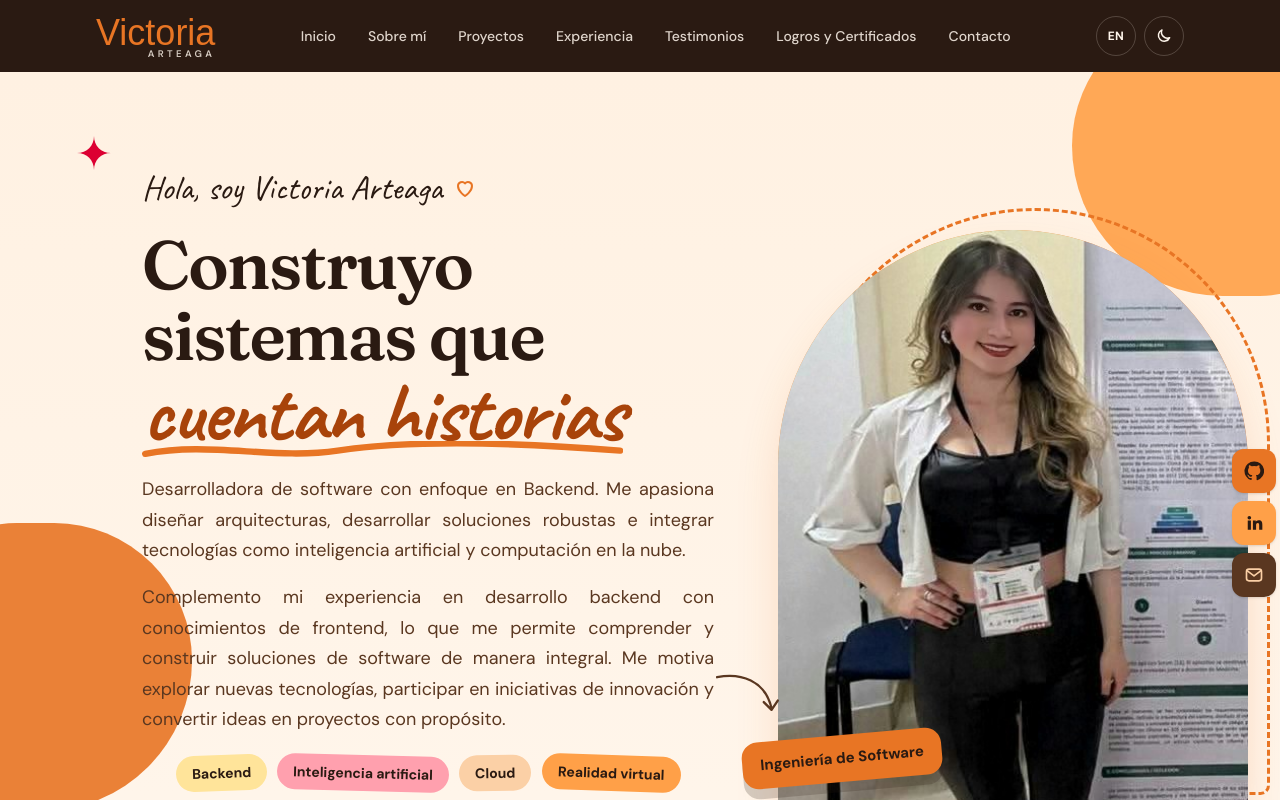
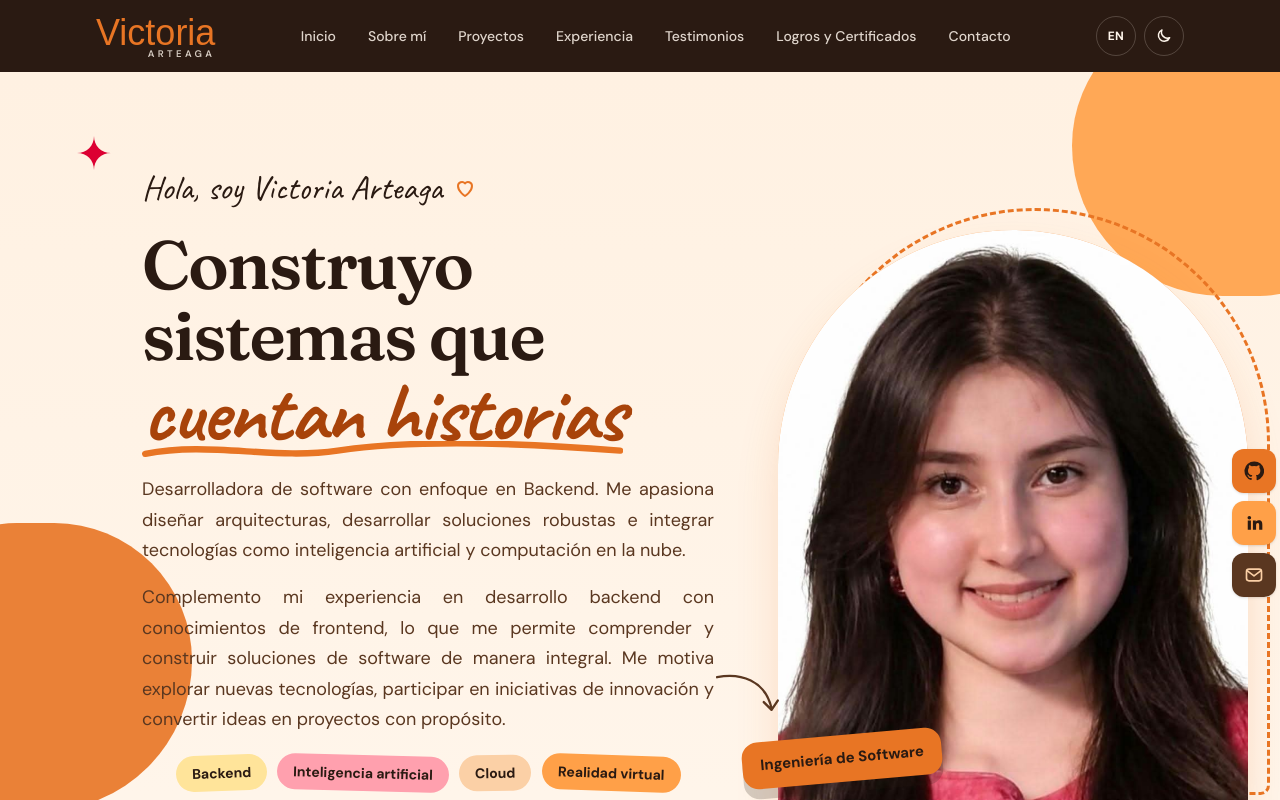
Before and after one commit to VictoriaArteaga/Mi-Portafolio, a Next.js app in the folder portafolio/: page / in a window 1280 px wide. Shown: the top 800 px of the page. Built offline with nearby package versions, Linux system fonts and the light colour scheme; a web font is replaced by a local one.

Commit message:
Acrualización Hero

```diff
--- a/portafolio/components/Hero.tsx
+++ b/portafolio/components/Hero.tsx
@@ -96,7 +96,7 @@ export default function Hero() {
           <div aria-hidden className="absolute -right-2 bottom-3 left-3 -top-3 sm:-right-[22px] sm:bottom-[22px] sm:left-[22px] sm:-top-[22px] rounded-t-[999px] rounded-b-[2.5rem] border-[3px] border-dashed border-terracota" />
 
           <div className="relative aspect-[4/5] overflow-hidden rounded-t-[999px] rounded-b-[2rem] bg-gradient-to-br from-tangerine to-terracota shadow-2xl shadow-terracota/30">
-            <Image src="/about-vector.svg" alt="María Victoria Arteaga" fill priority unoptimized sizes="(min-width: 1024px) 470px, (min-width: 768px) 384px, 90vw" className="object-cover object-top" />
+            <Image src="/hero.svg" alt="María Victoria Arteaga" fill priority unoptimized sizes="(min-width: 1024px) 470px, (min-width: 768px) 384px, 90vw" className="object-cover object-top" />
           </div>
 
           <ul className="absolute -right-3 top-1/2 flex -translate-y-1/2 flex-col gap-2 sm:-right-7">
```
Also changed, not shown: portafolio/public/hero.svg (added).
